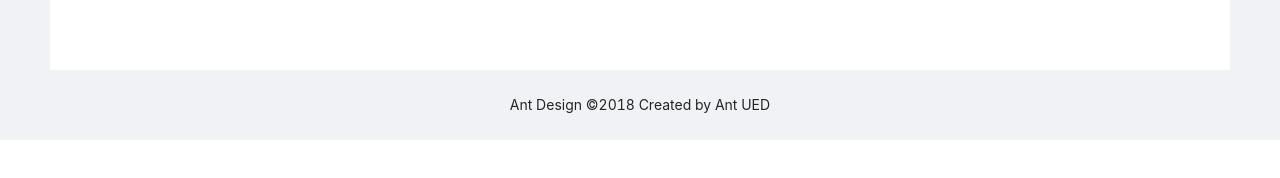
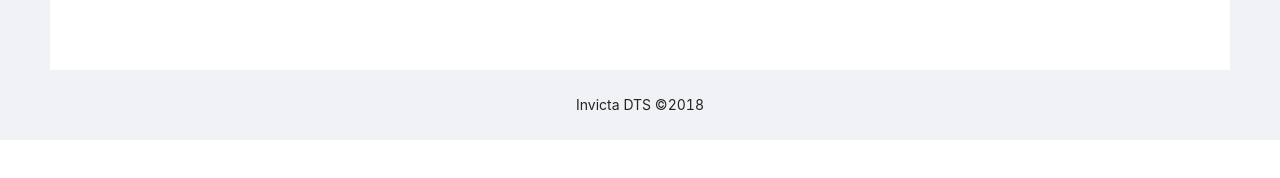
Before and after one commit to Lavanjan/Invicta-DTS, a React (Create React App) app: page / in a window 1280 px wide. Shown: the part 328-506 px from the top of the page. Built offline with nearby package versions, Linux system fonts and the light colour scheme.

Commit message:
Added Folder Structure

```diff
--- a/src/layouts/Layouts.js
+++ b/src/layouts/Layouts.js
@@ -32,7 +32,7 @@ export class Layouts extends Component {
 
           </Content>
           <Footer style={{ textAlign: "center" }}>
-            Ant Design ©2018 Created by Ant UED
+            Invicta DTS ©2018
           </Footer>
         </Layout>
       </div>
```
Also changed, not shown: src/components/addDefectDetails/AddDefectDetails.js (added, +13 -0 lines), src/components/addEmployee/AddEmployee.js (added, +13 -0 lines), src/components/addNewProjects/AddNewProjects.js (added, +13 -0 lines), src/components/employeeAllocation/EmplyeeAllocation.js (added, +13 -0 lines), src/components/employeeProfile/EmployeeProfile.js (added, +13 -0 lines).
